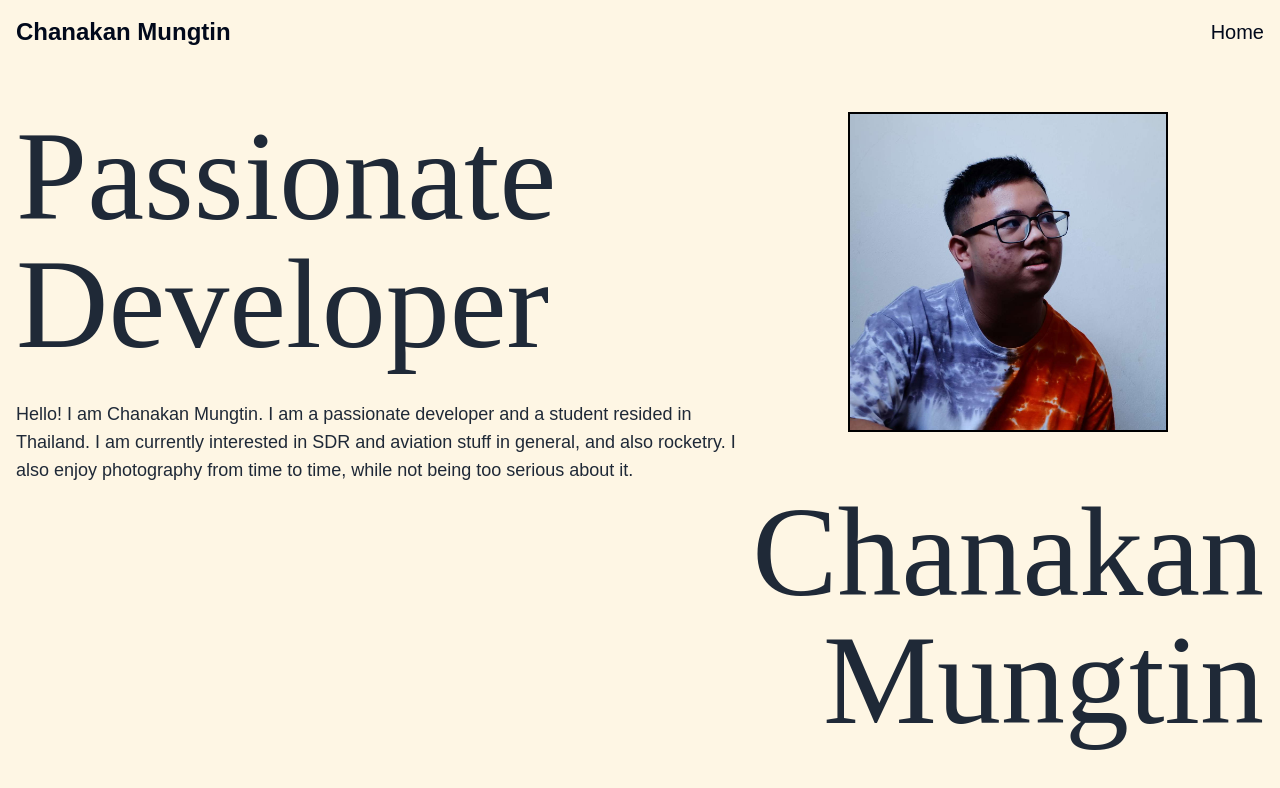
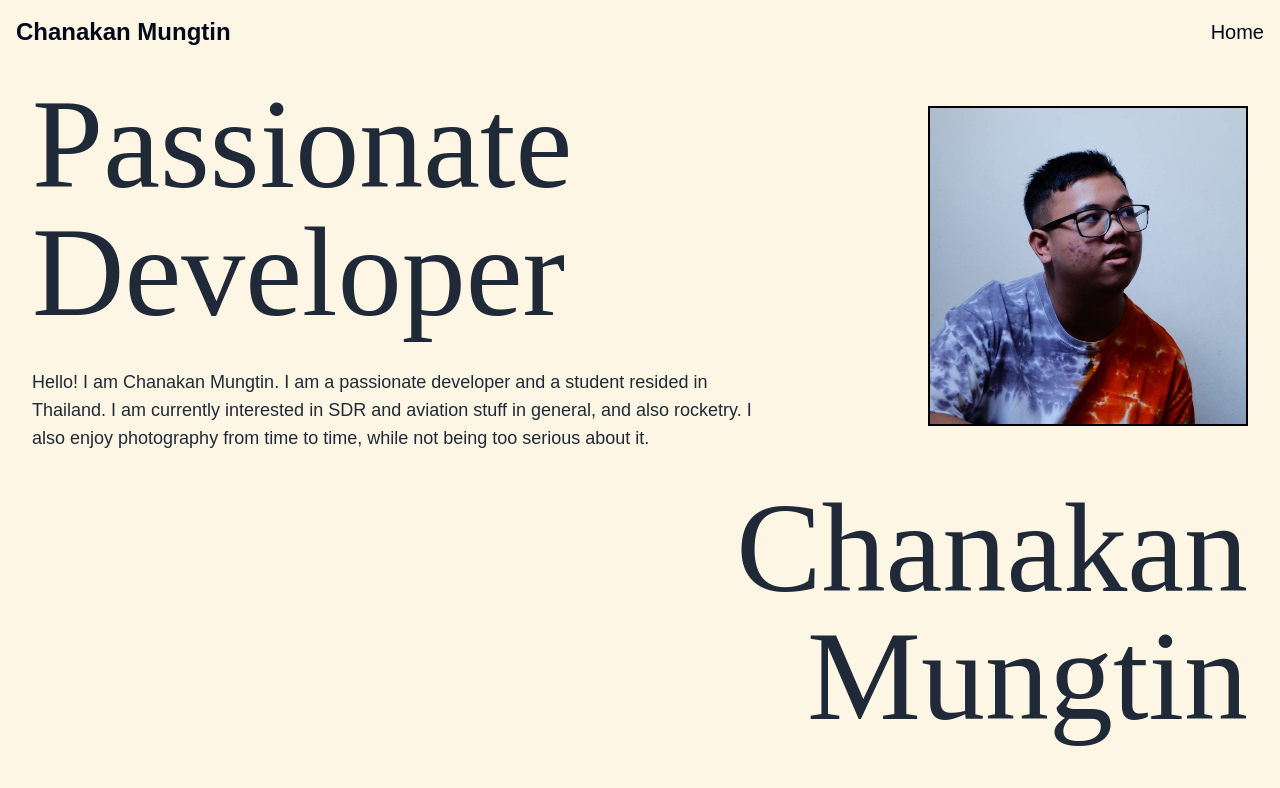
Before and after one commit to Chanakan5591/chanakan-homepage, a SvelteKit app: page / in a window 1280 px wide. Shown: the top 788 px of the page. Built offline with nearby package versions, Linux system fonts and the light colour scheme; a web font is replaced by a local one.

Commit message:
allowed big text overlapping

```diff
--- a/src/routes/+layout.svelte
+++ b/src/routes/+layout.svelte
@@ -3,9 +3,11 @@
 	import Header from '../lib/header.svelte';
 </script>
 
-<div class="fixed mix-blend-difference w-full">
-	<Header />
+<div class="h-screen">
+	<div class="fixed mix-blend-difference w-full">
+		<Header />
+	</div>
+	<div class="mx-4 pt-16 h-full">
+		<slot />
+	</div>
 </div>
-<div class="mx-auto pt-16">
-	<slot />
-</div>
--- a/src/routes/+page.svelte
+++ b/src/routes/+page.svelte
@@ -3,27 +3,28 @@
 	import { ArrowDown } from 'lucide-svelte';
 </script>
 
-<div
-	class="flex flex-col md:flex-row justify-between text-6xl sm:text-7xl md:text-9xl mb-2 gap-y-8 md:gap-y-24 p-4 mt-8"
->
-	<div class="justify-self-start">
+<div class="flex flex-col text-6xl md:text-8xl lg:text-9xl gap-y-8 m-4 h-full">
+	<div class="flex flex-col-reverse md:flex-row justify-between items-center">
+		<div class="h-fit">
 			<h1 class="title">Passionate</h1>
 			<h1 class="title">Developer</h1>
-		<div class="flex flex-col mt-8">
-			<span class="text-lg">
-				Hello! I am Chanakan Mungtin. I am a passionate developer and a student resided in Thailand.
-				I am currently interested in SDR and aviation stuff in general, and also rocketry. I also
-				enjoy photography from time to time, while not being too serious about it.
+			<div class="flex flex-col mt-8 max-w-3xl">
+				<span class="text-lg mr-4">
+					Hello! I am Chanakan Mungtin. I am a passionate developer and a student resided in
+					Thailand. I am currently interested in SDR and aviation stuff in general, and also
+					rocketry. I also enjoy photography from time to time, while not being too serious about
+					it.
 				</span>
 			</div>
 		</div>
-
-	<div class="items-end flex self-end flex-col-reverse md:flex-col">
 		<img
 			src={pfp}
-			class="self-start md:self-center border-black mt-16 md:mt-0 border-2 w-full max-w-xs mb-14"
+			class="max-w-[14rem] lg:max-w-xs mb-4 md:mb-0 w-full border-black border-2 ml-4"
 			alt="myself"
 		/>
+	</div>
+
+	<div class="items-end flex flex-col-reverse md:flex-col">
 		<div class="flex items-end flex-col">
 			<h1 class="title">Chanakan</h1>
 			<h1 class="title">Mungtin</h1>
```
Lines whose indentation alone changed are shown as unchanged.
